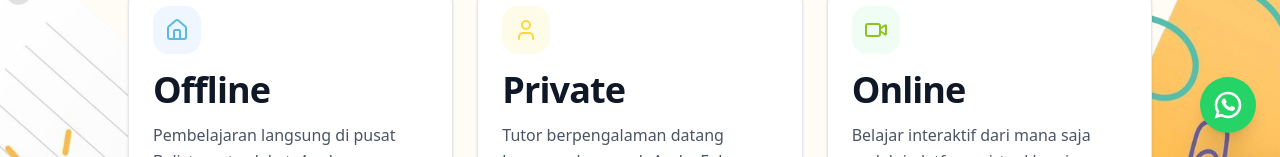
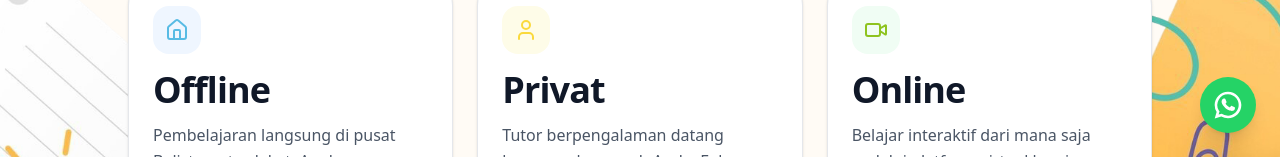
Before and after one commit to acaryawibawantra/balistung, a Next.js app: page / in a window 1280 px wide. Shown: the part 643-800 px from the top of the page. Built offline with nearby package versions, Linux system fonts and the light colour scheme.

Commit message:
feat: update terminology and links to privat in hero section

```diff
--- a/components/home/hero.tsx
+++ b/components/home/hero.tsx
@@ -17,11 +17,11 @@ const programs = [
     },
     {
         icon: <User className="w-6 h-6 text-[#fad93c]" />,
-        title: 'Private',
+        title: 'Privat',
         description: 'Tutor berpengalaman datang langsung ke rumah Anda. Fokus penuh 1-on-1.',
         bgIcon: 'bg-yellow-50',
         color: 'text-[#f58d2c]',
-        link: '/programs/private'
+        link: '/programs/privat'
     },
     {
         icon: <Video className="w-6 h-6 text-[#8ec31f]" />,
@@ -59,7 +59,7 @@ const dummyPrograms = [
 
 const learningModes = [
     { id: 'offline', label: 'Offline (Ke Lokasi)', icon: Home },
-    { id: 'private', label: 'Private (Guru ke Rumah)', icon: User },
+    { id: 'privat', label: 'Privat (Guru ke Rumah)', icon: User },
     { id: 'online', label: 'Online (Virtual)', icon: Video },
 ];
 
@@ -198,7 +198,7 @@ export default function HeroSection() {
                                         <div className="text-left">
                                             <div className="text-[10px] text-gray-400 font-bold uppercase tracking-wider">Mode Belajar</div>
                                             <div className="text-sm font-bold text-gray-700 truncate">
-                                                {selectedMode ? (selectedMode.id === 'offline' ? 'Offline' : selectedMode.id === 'private' ? 'Private' : 'Online') : 'Mau belajar di mana?'}
+                                                {selectedMode ? (selectedMode.id === 'offline' ? 'Offline' : selectedMode.id === 'privat' ? 'Privat' : 'Online') : 'Mau belajar di mana?'}
                                             </div>
                                         </div>
                                     </div>
```
